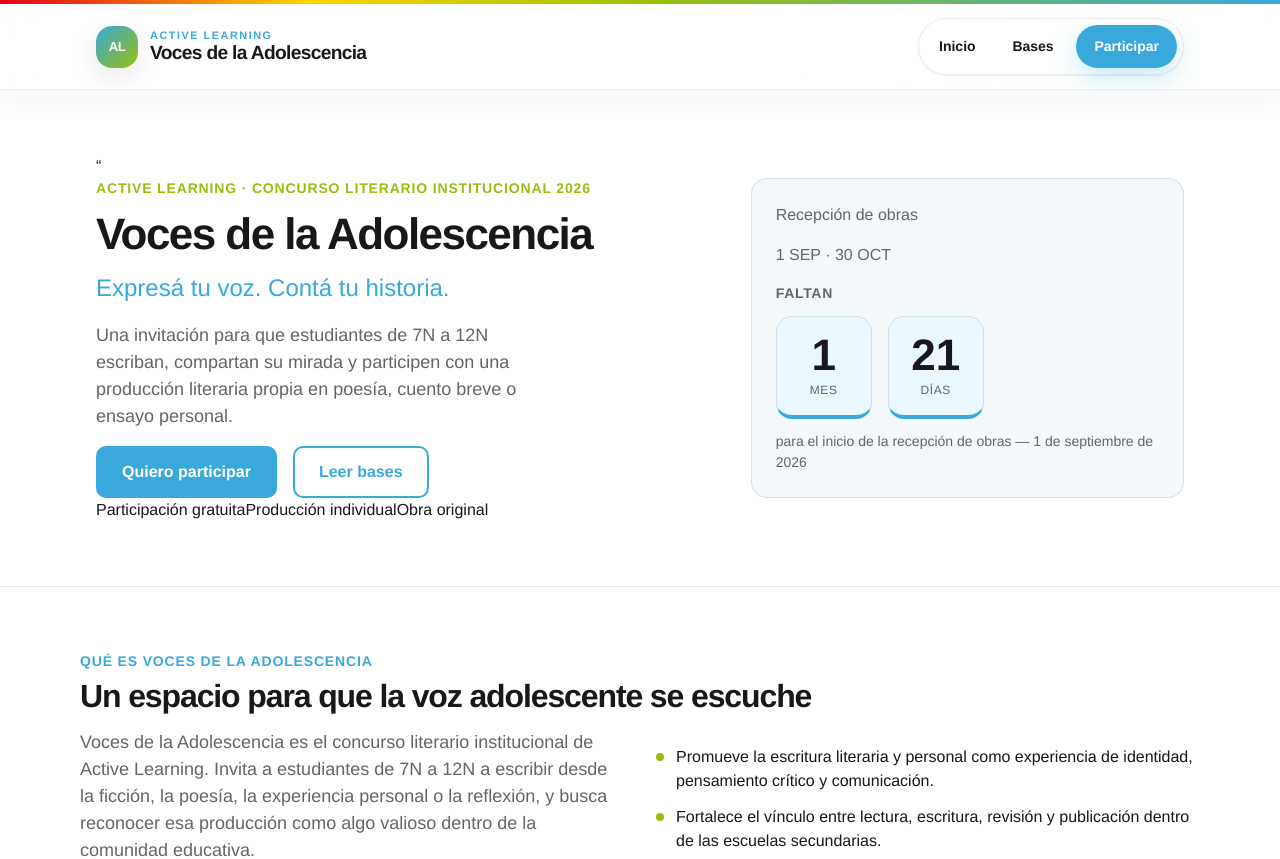
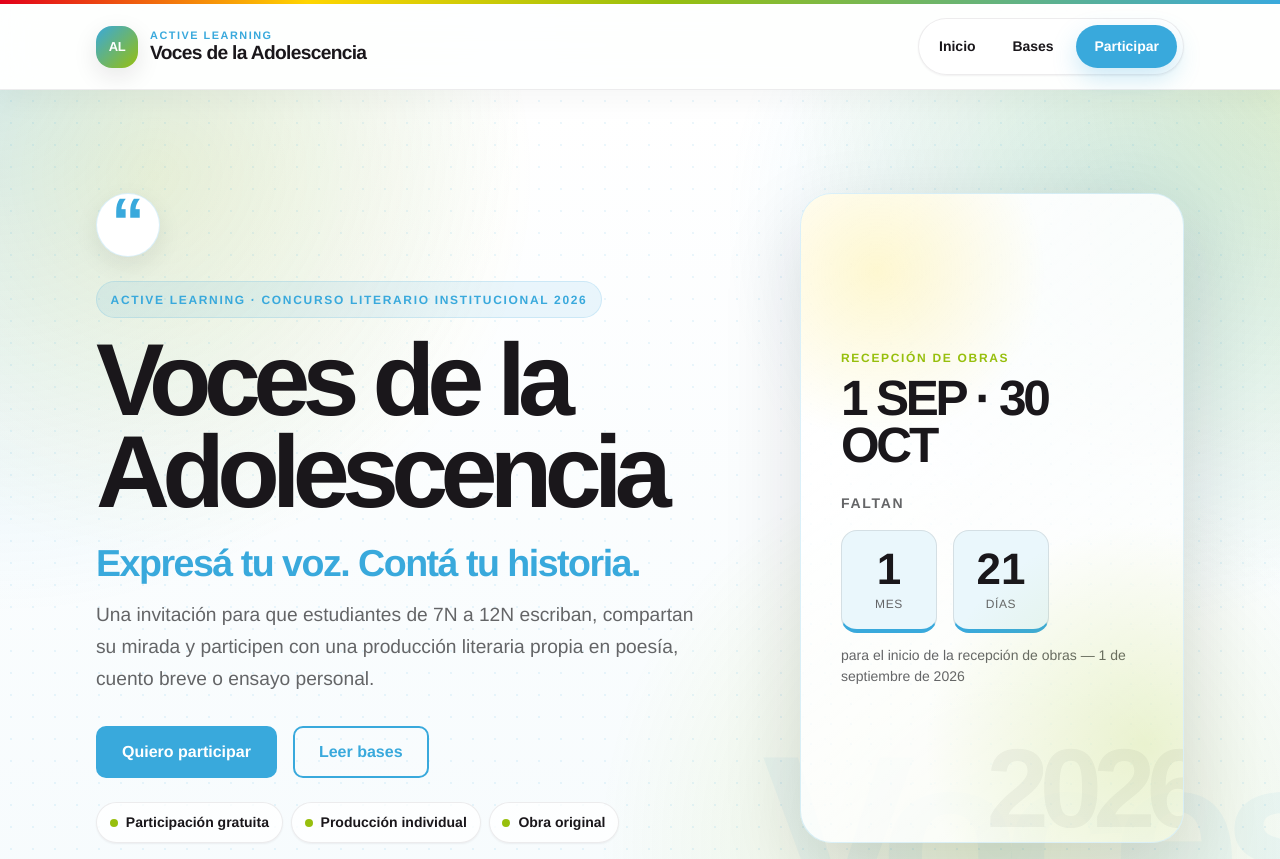
Before and after one commit to sophieblousson/voces-de-la-adolescencia, a Next.js app: page / in a window 1280 px wide. Shown: the top 859 px of the page. Built offline with nearby package versions, Linux system fonts and the light colour scheme.

Commit message:
Update Hero.module.css

```diff
--- a/components/home/Hero.module.css
+++ b/components/home/Hero.module.css
@@ -1,91 +1,268 @@
 .hero {
-  background-color: var(--color-fondo);
-  border-bottom: 1px solid var(--color-borde);
+  position: relative;
+  overflow: hidden;
+  border-bottom: 1px solid rgba(26, 23, 27, 0.08);
+  background:
+    radial-gradient(circle at 12% 10%, rgba(255, 213, 0, 0.14), transparent 28%),
+    radial-gradient(circle at 88% 16%, rgba(57, 169, 220, 0.18), transparent 30%),
+    radial-gradient(circle at 78% 88%, rgba(151, 191, 13, 0.16), transparent 32%),
+    var(--gradient-hero);
+}
+
+.hero::before {
+  content: "";
+  position: absolute;
+  inset: 0;
+  background: var(--texture-dots) 0 0 / 22px 22px;
+  opacity: 0.55;
+  pointer-events: none;
+}
+
+.hero::after {
+  content: "Voces";
+  position: absolute;
+  right: -4vw;
+  bottom: -5vw;
+  font-size: clamp(7rem, 18vw, 18rem);
+  font-weight: var(--fw-black);
+  letter-spacing: -0.08em;
+  color: rgba(57, 169, 220, 0.055);
+  pointer-events: none;
 }
 
 .container {
+  position: relative;
+  z-index: 1;
   max-width: var(--max-width);
   margin: 0 auto;
-  padding: var(--space-16) var(--space-4);
+  padding: clamp(4.5rem, 8vw, 7.5rem) var(--space-4);
   display: grid;
-  grid-template-columns: 1.4fr 1fr;
-  gap: var(--space-12);
+  grid-template-columns: minmax(0, 1.25fr) minmax(300px, 0.75fr);
+  gap: clamp(var(--space-8), 6vw, var(--space-16));
   align-items: center;
 }
 
+.content {
+  max-width: 760px;
+}
+
+.emblem {
+  width: 64px;
+  height: 64px;
+  display: inline-flex;
+  align-items: center;
+  justify-content: center;
+  margin-bottom: var(--space-6);
+  border-radius: var(--radius-xl);
+  background: #ffffff;
+  border: 1px solid rgba(57, 169, 220, 0.18);
+  box-shadow: var(--shadow-sm);
+}
+
+.emblem span {
+  transform: translateY(-0.04em);
+  color: var(--color-accion-principal);
+  font-size: 4.2rem;
+  font-weight: var(--fw-black);
+  line-height: 1;
+}
+
 .kicker {
-  font-size: var(--fs-sm);
-  font-weight: var(--fw-bold);
-  color: var(--color-acento-pedagogico);
+  width: fit-content;
+  font-size: var(--fs-xs);
+  font-weight: var(--fw-black);
+  color: var(--color-accion-principal);
   text-transform: uppercase;
-  letter-spacing: 0.06em;
-  margin: 0 0 var(--space-3);
+  letter-spacing: 0.14em;
+  margin: 0 0 var(--space-4);
+  padding: 0.55rem 0.85rem;
+  border-radius: var(--radius-full);
+  background: rgba(57, 169, 220, 0.1);
+  border: 1px solid rgba(57, 169, 220, 0.16);
 }
 
 .title {
-  font-size: var(--fs-3xl);
-  line-height: 1.05;
+  max-width: 9ch;
+  font-size: clamp(3.4rem, 8vw, 6.4rem);
+  line-height: 0.9;
+  letter-spacing: -0.075em;
   margin: 0;
 }
 
 .lema {
-  font-size: var(--fs-xl);
-  font-weight: var(--fw-medium);
+  max-width: 740px;
+  font-size: clamp(1.45rem, 3vw, 2.35rem);
+  font-weight: var(--fw-black);
   color: var(--color-accion-principal);
-  margin: var(--space-3) 0 var(--space-4);
+  letter-spacing: -0.04em;
+  line-height: 1.08;
+  margin: var(--space-6) 0 var(--space-4);
 }
 
 .lead {
-  font-size: var(--fs-lg);
-  max-width: 46ch;
+  font-size: clamp(1.08rem, 1.5vw, 1.25rem);
+  line-height: 1.65;
+  max-width: 58ch;
+  color: var(--color-texto-secundario);
+  margin-bottom: 0;
 }
 
 .ctas {
   display: flex;
   gap: var(--space-4);
   flex-wrap: wrap;
-  margin-top: var(--space-4);
-}
-
-.waveform {
-  color: var(--color-verde);
-  width: 200px;
-  height: 24px;
   margin-top: var(--space-8);
 }
 
+.meta {
+  display: flex;
+  flex-wrap: wrap;
+  gap: var(--space-2);
+  margin-top: var(--space-6);
+}
+
+.meta span {
+  display: inline-flex;
+  align-items: center;
+  gap: var(--space-2);
+  padding: 0.55rem 0.8rem;
+  border-radius: var(--radius-full);
+  background: rgba(255, 255, 255, 0.78);
+  border: 1px solid rgba(26, 23, 27, 0.08);
+  color: var(--color-texto-principal);
+  font-size: var(--fs-sm);
+  font-weight: var(--fw-bold);
+  box-shadow: var(--shadow-xs);
+}
+
+.meta span::before {
+  content: "";
+  width: 8px;
+  height: 8px;
+  border-radius: var(--radius-full);
+  background: var(--color-acento-pedagogico);
+}
+
 .countdownBox {
-  background-color: var(--color-fondo-alt);
-  border: 1px solid var(--color-borde);
-  border-radius: var(--radius-md);
-  padding: var(--space-6);
+  position: relative;
+  overflow: hidden;
+  align-self: stretch;
+  min-height: 360px;
+  display: flex;
+  flex-direction: column;
+  justify-content: center;
+  padding: clamp(var(--space-6), 4vw, var(--space-10));
+  border-radius: var(--radius-xl);
+  background:
+    linear-gradient(145deg, rgba(255, 255, 255, 0.94), rgba(255, 255, 255, 0.76)),
+    var(--texture-dots) 0 0 / 20px 20px;
+  border: 1px solid rgba(57, 169, 220, 0.18);
+  box-shadow: var(--shadow-lg);
+}
+
+.countdownBox::before {
+  content: "";
+  position: absolute;
+  inset: 0;
+  background:
+    radial-gradient(circle at 20% 12%, rgba(255, 213, 0, 0.18), transparent 26%),
+    radial-gradient(circle at 90% 85%, rgba(151, 191, 13, 0.18), transparent 34%);
+  pointer-events: none;
+}
+
+.countdownBox::after {
+  content: "2026";
+  position: absolute;
+  right: -0.15em;
+  bottom: -0.28em;
+  color: rgba(26, 23, 27, 0.045);
+  font-size: 7rem;
+  font-weight: var(--fw-black);
+  letter-spacing: -0.08em;
+  pointer-events: none;
+}
+
+.countdownKicker,
+.countdownDate,
+.countdownLabel {
+  position: relative;
+  z-index: 1;
+}
+
+.countdownKicker {
+  color: var(--color-acento-pedagogico);
+  font-size: var(--fs-xs);
+  font-weight: var(--fw-black);
+  text-transform: uppercase;
+  letter-spacing: 0.14em;
+  margin: 0 0 var(--space-2);
+}
+
+.countdownDate {
+  color: var(--color-texto-principal);
+  font-size: clamp(2rem, 4vw, 3.1rem);
+  font-weight: var(--fw-black);
+  letter-spacing: -0.065em;
+  line-height: 0.95;
+  margin: 0 0 var(--space-6);
 }
 
 .countdownLabel {
   font-size: var(--fs-sm);
-  font-weight: var(--fw-bold);
+  font-weight: var(--fw-black);
   color: var(--color-texto-secundario);
   text-transform: uppercase;
-  letter-spacing: 0.05em;
-  margin: 0 0 var(--space-3);
+  letter-spacing: 0.12em;
+  margin: 0 0 var(--space-4);
 }
 
-@media (max-width: 900px) {
+@media (max-width: 960px) {
   .container {
     grid-template-columns: 1fr;
   }
 
+  .title {
+    max-width: 12ch;
+  }
+
   .countdownBox {
-    order: -1;
+    min-height: auto;
   }
 }
 
-@media (max-width: 480px) {
+@media (max-width: 640px) {
+  .container {
+    padding: var(--space-16) var(--space-4);
+  }
+
+  .emblem {
+    width: 56px;
+    height: 56px;
+    margin-bottom: var(--space-5);
+  }
+
+  .emblem span {
+    font-size: 3.6rem;
+  }
+
   .title {
-    font-size: var(--fs-2xl);
+    font-size: clamp(3rem, 16vw, 4.4rem);
   }
 
   .lema {
-    font-size: var(--fs-lg);
+    font-size: 1.45rem;
+  }
+
+  .ctas {
+    flex-direction: column;
+  }
+
+  .meta {
+    align-items: flex-start;
+    flex-direction: column;
+  }
+
+  .countdownBox {
+    border-radius: var(--radius-lg);
   }
 }
```
